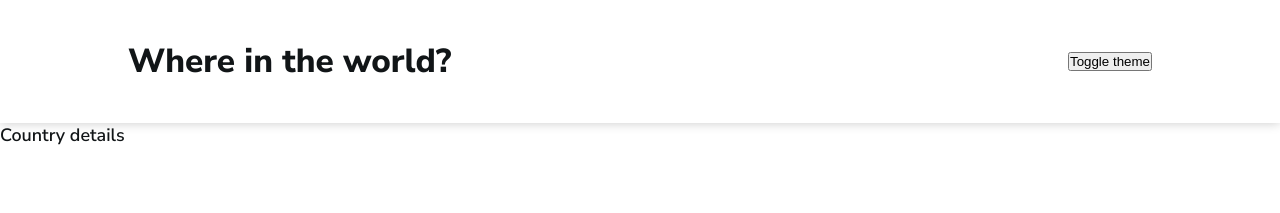
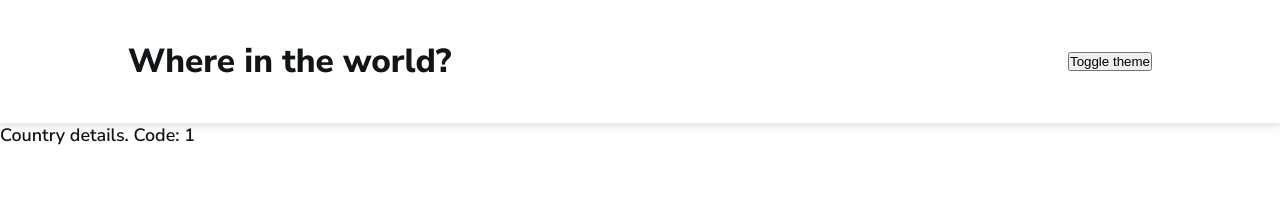
Before and after one commit to lauralen/feedback, a React (Create React App) app: page /country/1 in a window 1280 px wide. Shown: the top 213 px of the page. Built offline with nearby package versions, Linux system fonts and the light colour scheme.

Commit message:
Get country code from url

```diff
--- a/src/features/countries/Country.tsx
+++ b/src/features/countries/Country.tsx
@@ -1,5 +1,10 @@
+import { useEffect } from 'react'
+import { useParams } from 'react-router-dom'
+
 const Country = () => {
-  return <div>Country details</div>
+  let { code } = useParams<'code'>()
+
+  return <div>Country details. Code: {code}</div>
 }
 
 export default Country
```
